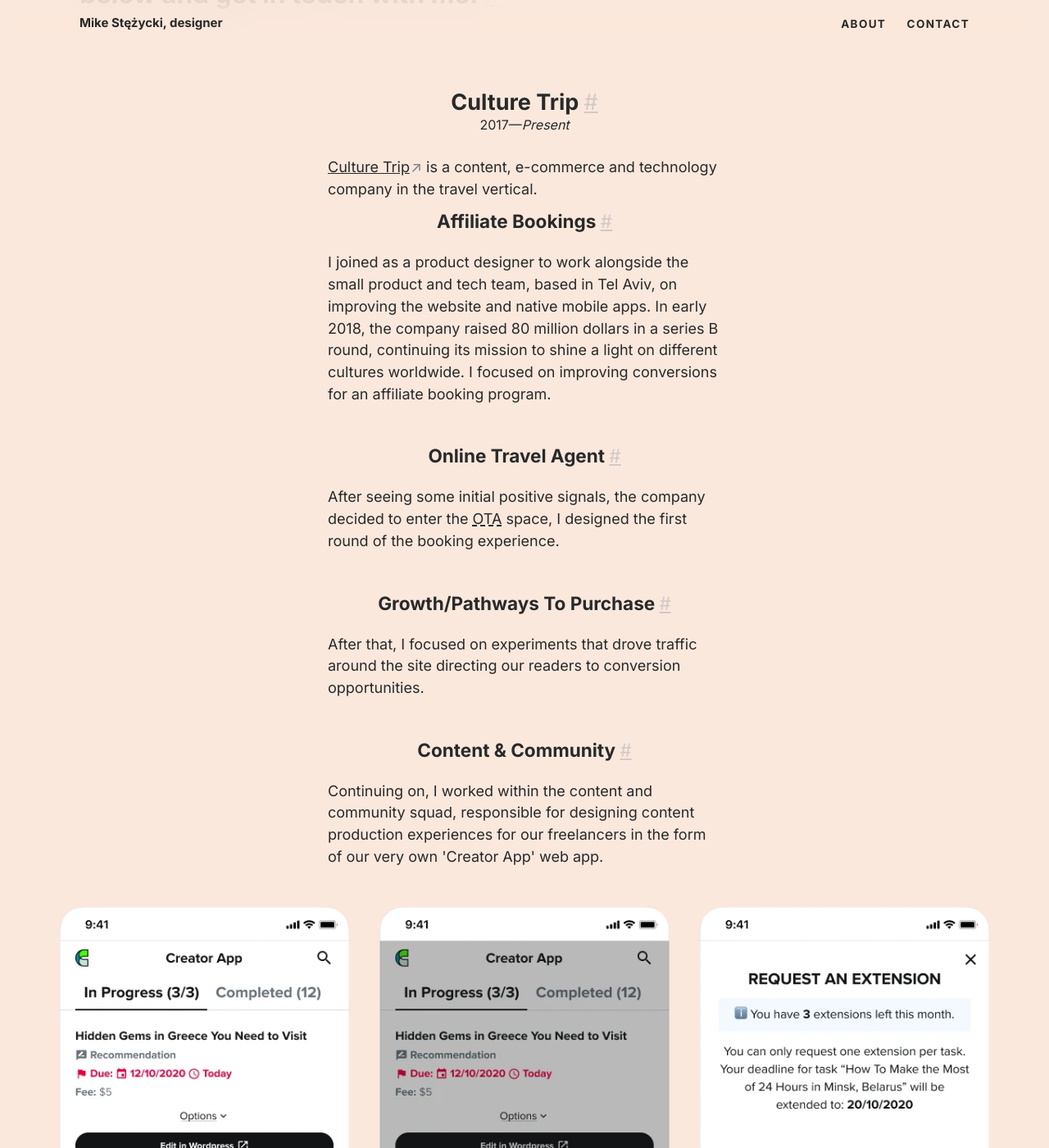
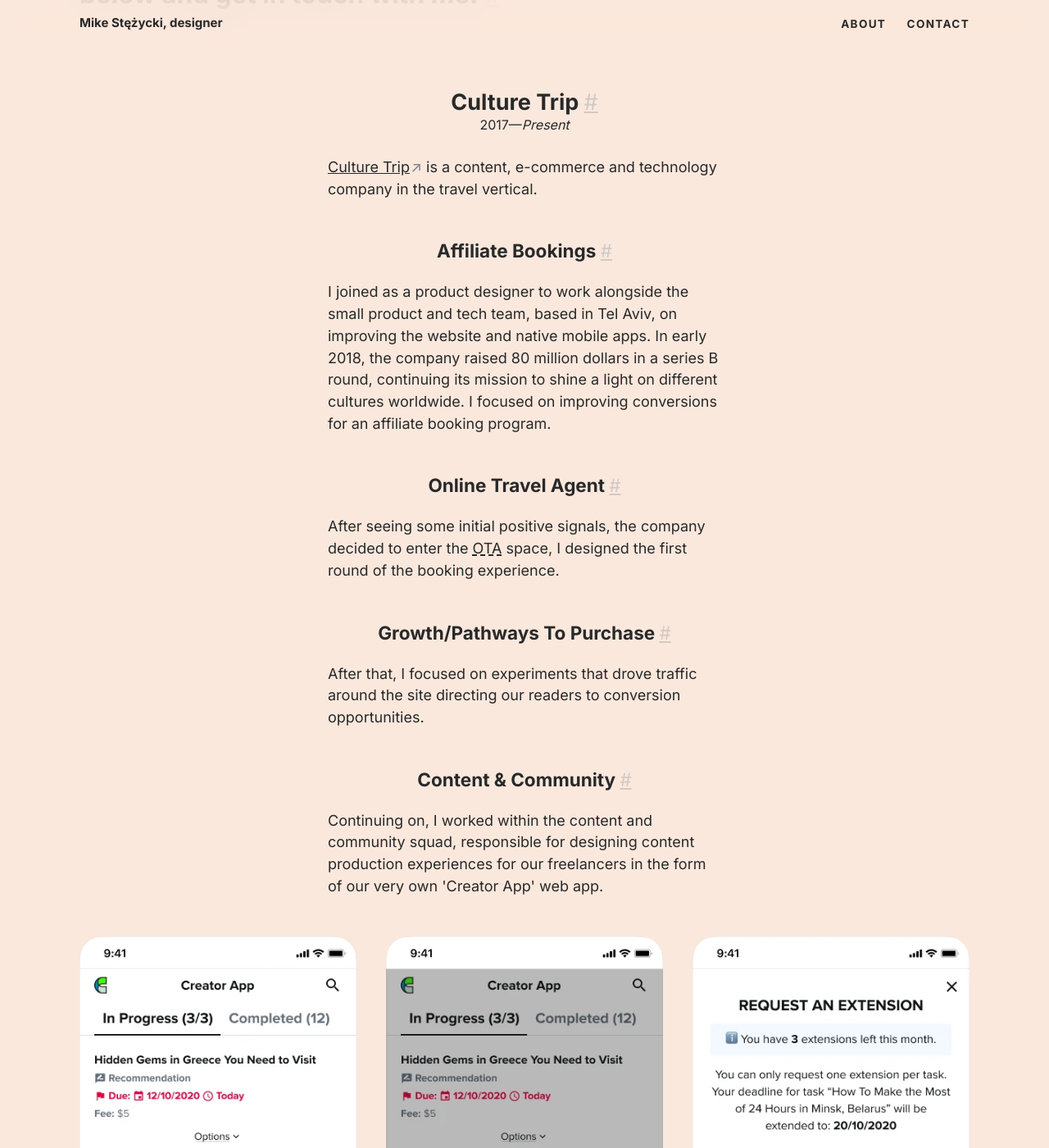
Before and after one commit to mr-stezz/mr-stezz.github.io, a Jekyll site: the page built from index.html, in a window 1280 px wide and 1400 px high, scrolled down 268 px. Shown: the whole window at 82% size. Built offline with Jekyll 4.4.1, drawn with Linux system fonts in a browser that asks for light colours.

```diff
--- a/_includes/_projects.culture-trip.html
+++ b/_includes/_projects.culture-trip.html
@@ -1,7 +1,7 @@
 <section class="u--m-bottom--huge">
   <h3 id="culture-trip" class="heading  beta  t--center  no-spacing">Culture Trip&nbsp;<a href="#culture-trip" class="subtitle-link" title="Permalink to this headline">#</a></h3>
   <p class="heading  page-subtitle  t--center">2017&mdash;<i>Present</i></p>
-  <p class="text-col u--m-bottom--small">
+  <p class="text-col u--m-bottom--large">
     <a href="https://theculturetrip.com" title="Location based inspiration and content to make you feel like a local, everywhere.">Culture Trip</a> is a content, e-commerce and technology company in the travel vertical.
   </p>
 
```
Also changed, not shown: assets/css/core.min.css.
